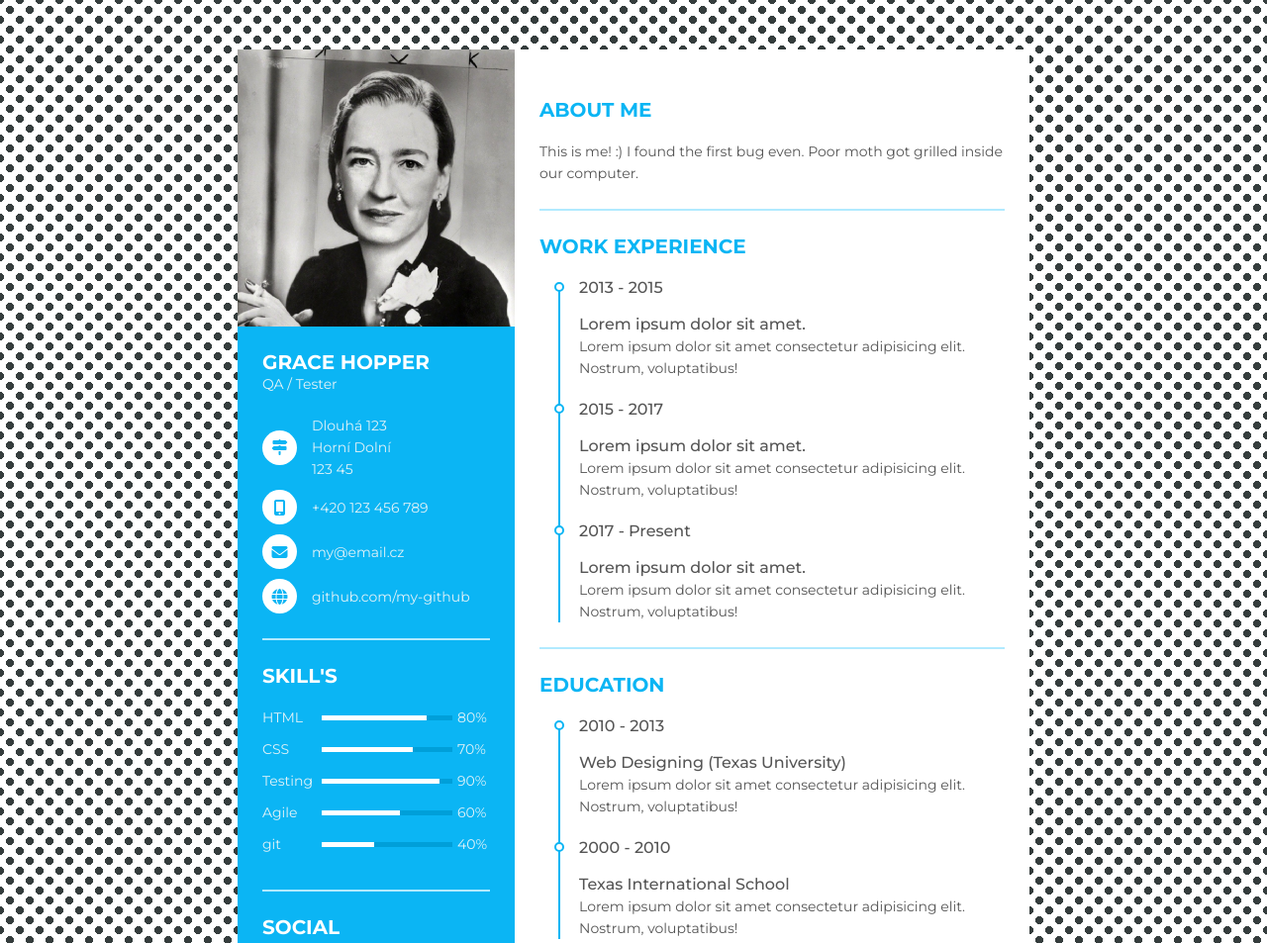
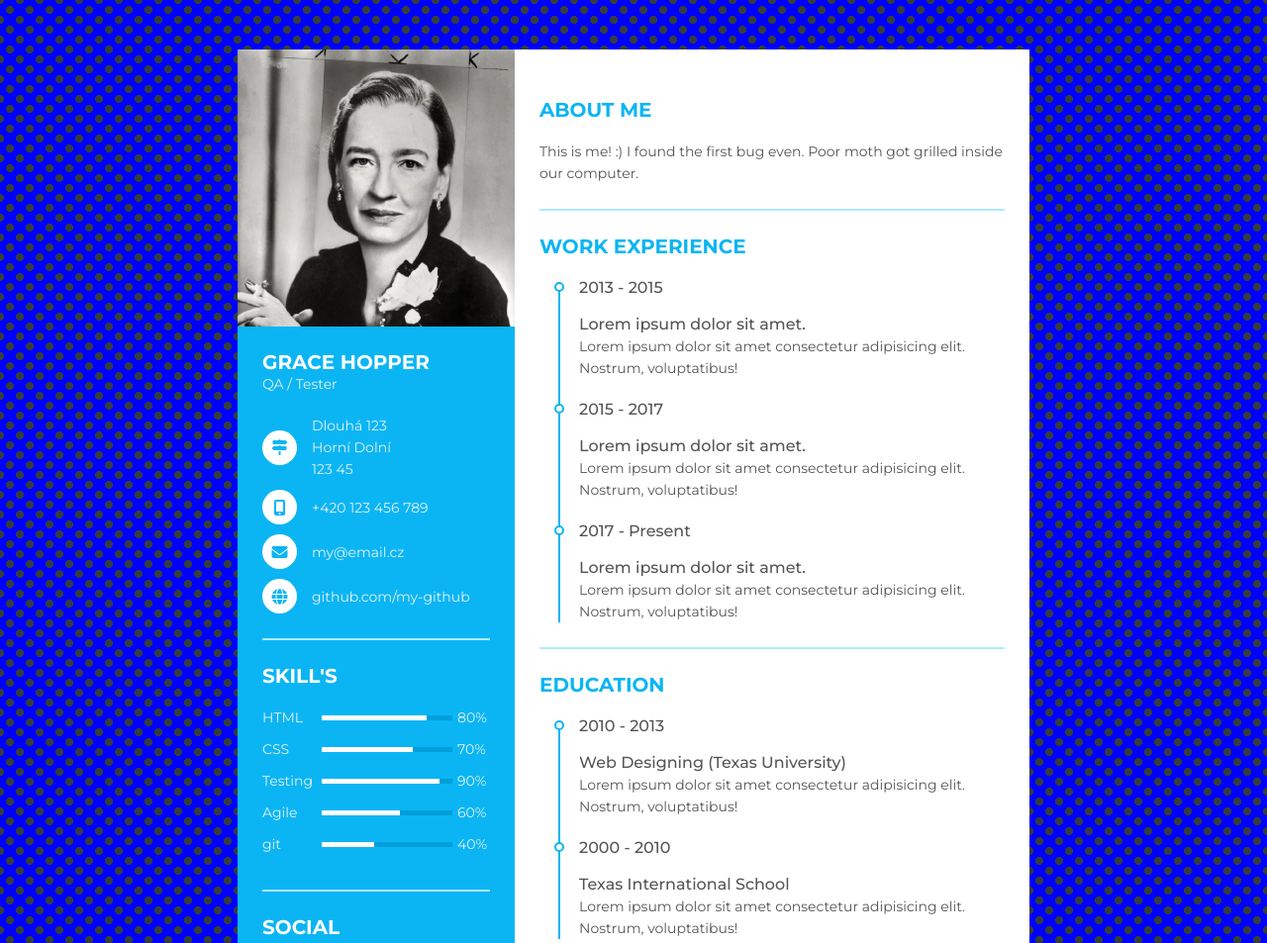
Before and after one commit to LenkaSiudova/CV, a plain HTML site: page index.html in a window 1280 px wide. Shown: the top 953 px of the page at 99% size. Drawn offline with Linux system fonts and the light colour scheme.

Commit message:
style-změna barva-2

```diff
--- a/style.css
+++ b/style.css
@@ -9,8 +9,8 @@
 }
 
 body {
-  background: #2f2d36;
-  --bg-color:blue #2e2d36;
+  background:blue;
+  --bg-color:blue;
   --bg-size: 20px;
   --bg-position: calc(var(--bg-size) / 2);
   --main-text-color: snow;
```
